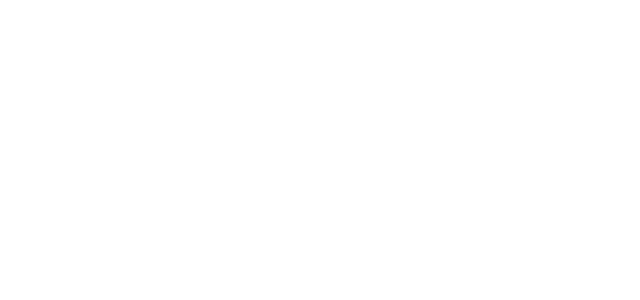
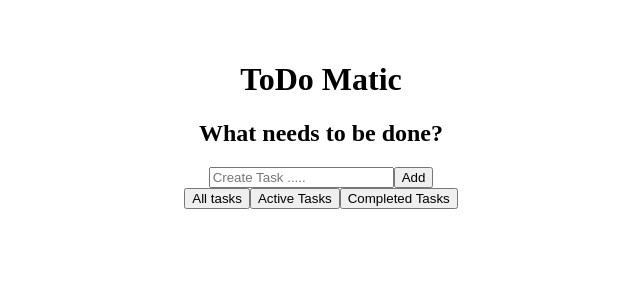
Before and after one commit to NeeshuSharmaa/todo-matic, a React app: page / in a window 1280 px wide. Shown: the top 300 px of the page, without its empty margins (319-959 px from the left). Built offline with nearby package versions, Linux system fonts and the light colour scheme; the HTML template or start-up script is replaced by a standard one.

Commit message:
created: hero component

```diff
--- a/src/App.jsx
+++ b/src/App.jsx
@@ -1,7 +1,12 @@
 import "./App.css";
+import Hero from "./components/Hero";
 
 function App() {
-  return <></>;
+  return (
+    <div className="app">
+      <Hero />
+    </div>
+  );
 }
 
 export default App;
--- /dev/null
+++ b/src/components/Hero.jsx
@@ -0,0 +1,17 @@
+export default function Hero() {
+  return (
+    <div className="hero">
+      <h1>ToDo Matic</h1>
+      <h2>What needs to be done?</h2>
+      <div className="new-task">
+        <input type="text" placeholder="Create Task ....." />
+        <button>Add</button>
+      </div>
+      <div className="filters">
+        <button>All tasks</button>
+        <button>Active Tasks</button>
+        <button>Completed Tasks</button>
+      </div>
+    </div>
+  );
+}
```
